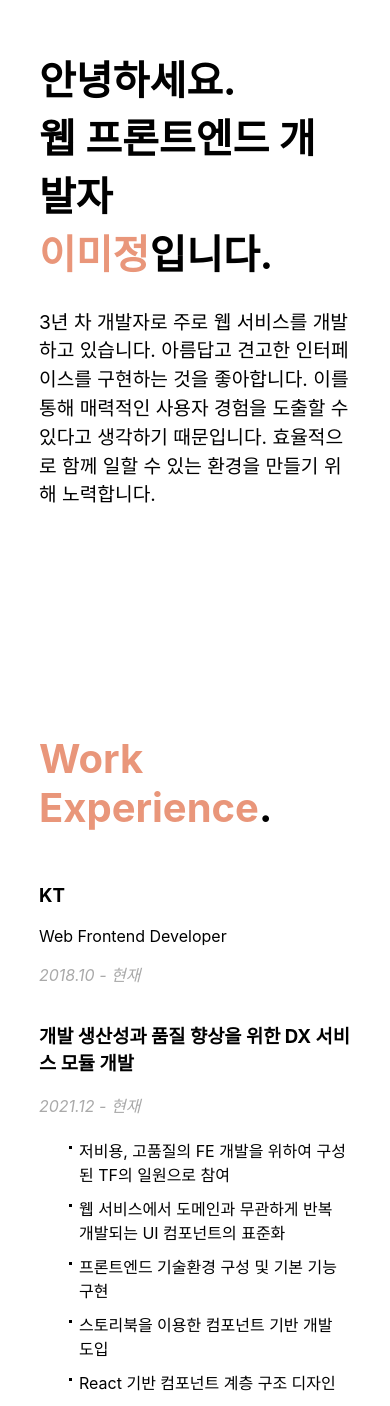
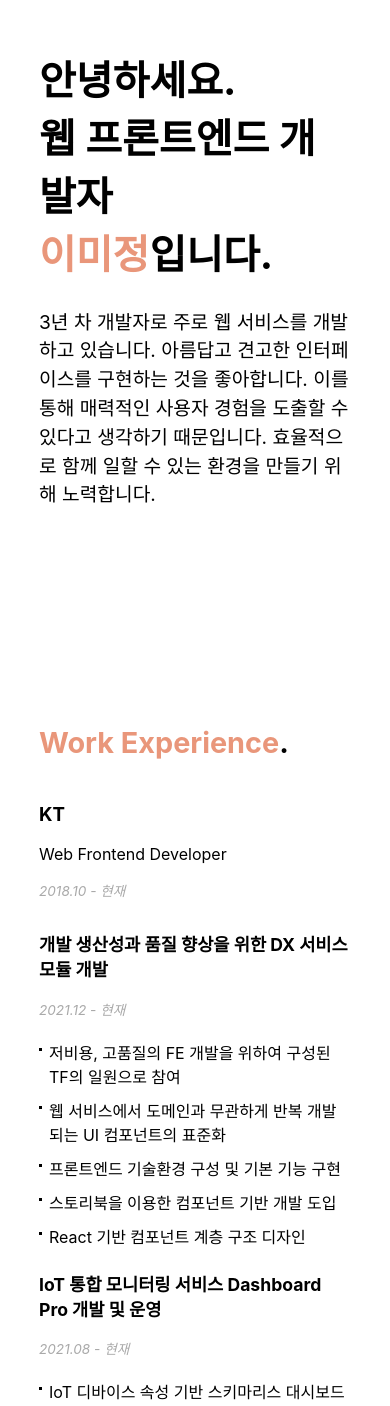
Before and after one commit to lmjing/resume, a React (Create React App) app: page / in a window 390 px wide. Shown: the part 151-1557 px from the top of the page. Built offline with nearby package versions, Linux system fonts and the light colour scheme.

Commit message:
반응형 텍스트 크기 조정

```diff
--- a/src/App.scss
+++ b/src/App.scss
@@ -34,6 +34,9 @@ main {
 
   ul {
     list-style: none;
+    @include mobile {
+      padding-left: 10px;
+    }
 
     li {
       padding: 5px 0;
@@ -54,6 +57,10 @@ main {
   .date {
     color: darkgray;
     font-style: italic;
+    font-size: 0.95em;
+    @include mobile {
+      font-size: 0.85em;
+    }
   }
 
   img.badge {
@@ -63,8 +70,16 @@ main {
   }
 
   h2.title {
-    font-size: 2.5rem;
     color: darksalmon;
+    @include desktop {
+      font-size: 2.5rem;
+    }
+    @include tablet {
+      font-size: 2rem;
+    }
+    @include mobile {
+      font-size: 1.8rem;
+    }
 
     .dot {
       color: black;
@@ -73,6 +88,12 @@ main {
     &.sub {
       font-size: 2rem;
       color: dimgrey;
+    }
+  }
+
+  .project h3 {
+    @include mobile {
+      font-size: 1.1rem;
     }
   }
 
```
